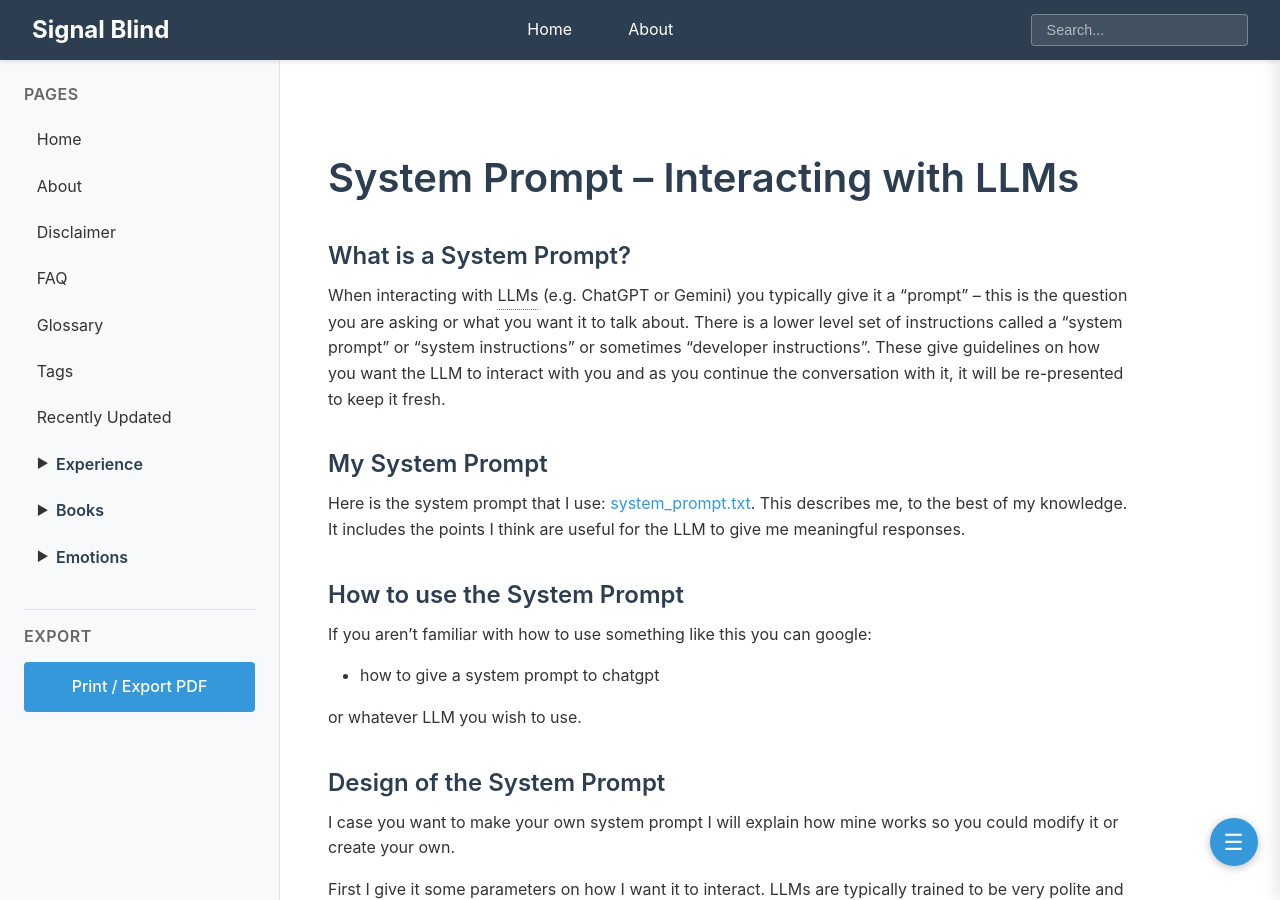
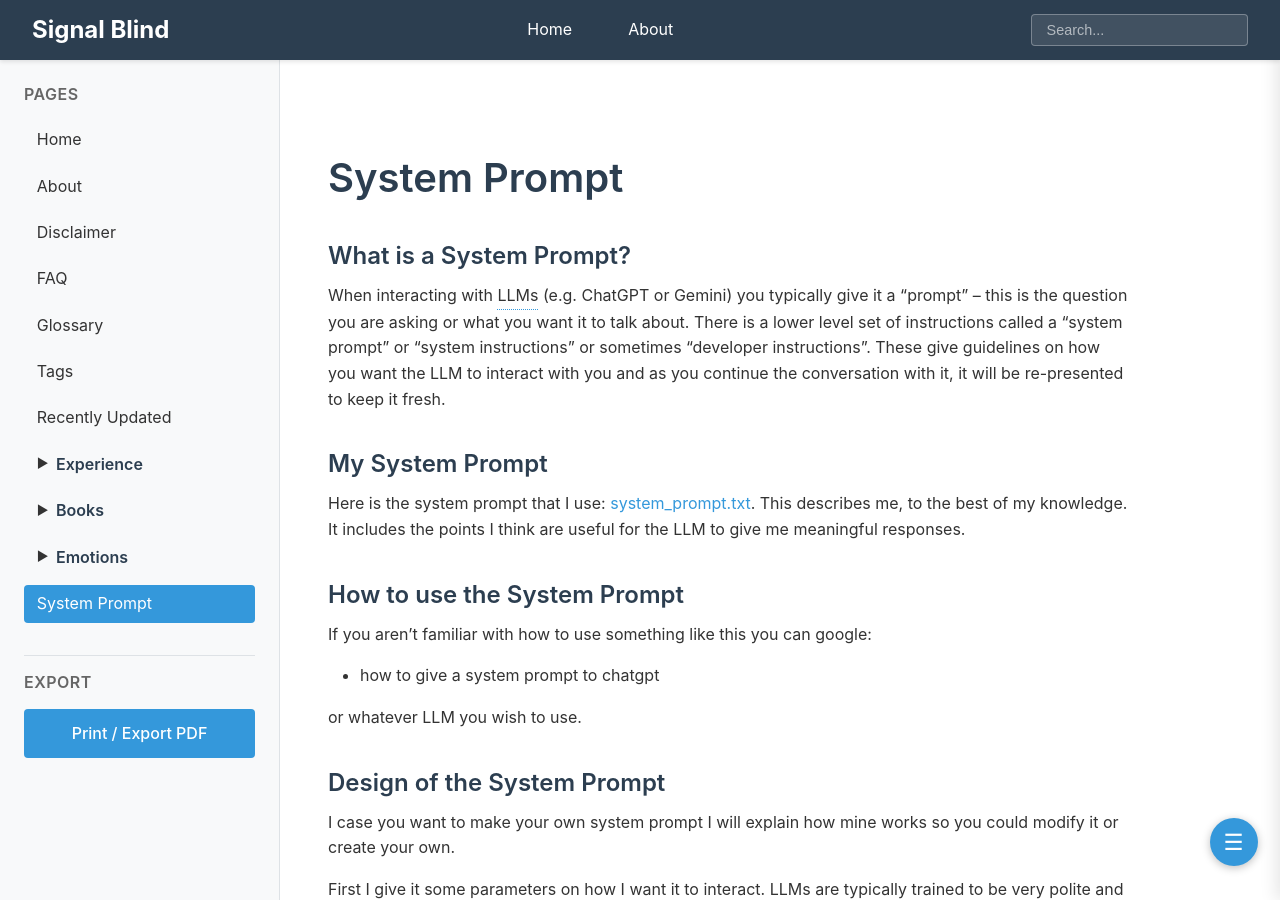
Before and after one commit to SignalBlind/SignalBlind.github.io, a Jekyll site: the page built from System Prompt.md, in a window 1280 px wide and 900 px high. Built offline with Jekyll 4.4.1, drawn with Linux system fonts in a browser that asks for light colours; comment, search, counter and statistics services are not loaded.

Commit message:
add title

```diff
--- a/System Prompt.md
+++ b/System Prompt.md
@@ -1,9 +1,8 @@
 ---
 permalink: /System_Prompt/
 layout: page
+title: System Prompt
 ---
-# System Prompt -- Interacting with LLMs
-
 ### What is a System Prompt?
 
 When interacting with LLMs (e.g. ChatGPT or Gemini) you typically give it a "prompt" -- this is the question you are asking or what you want it to talk about.  There is a lower level set of instructions called a "system prompt" or "system instructions" or sometimes "developer instructions".  These give guidelines on how you want the LLM to interact with you and as you continue the conversation with it, it will be re-presented to keep it fresh.
```
